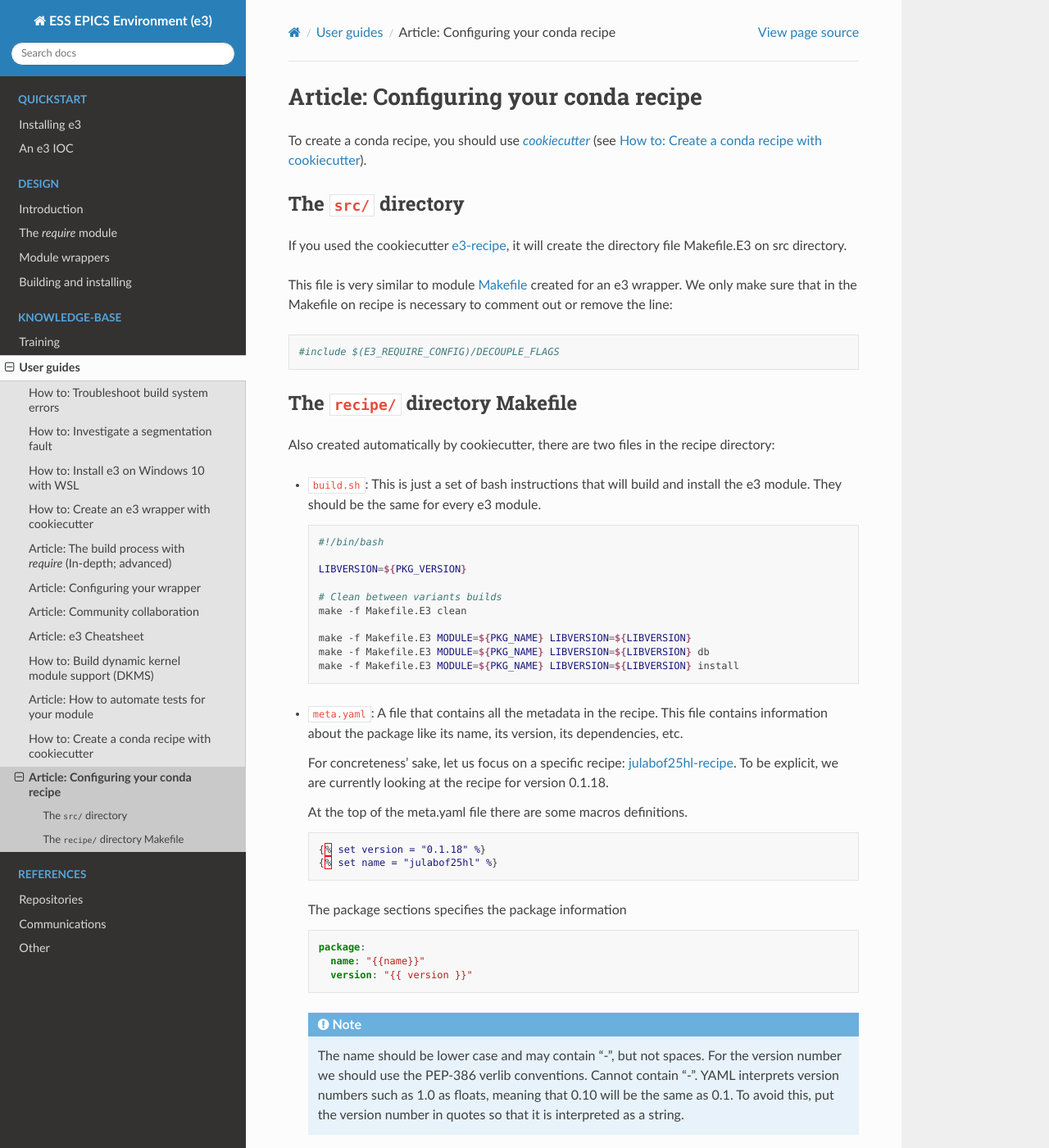
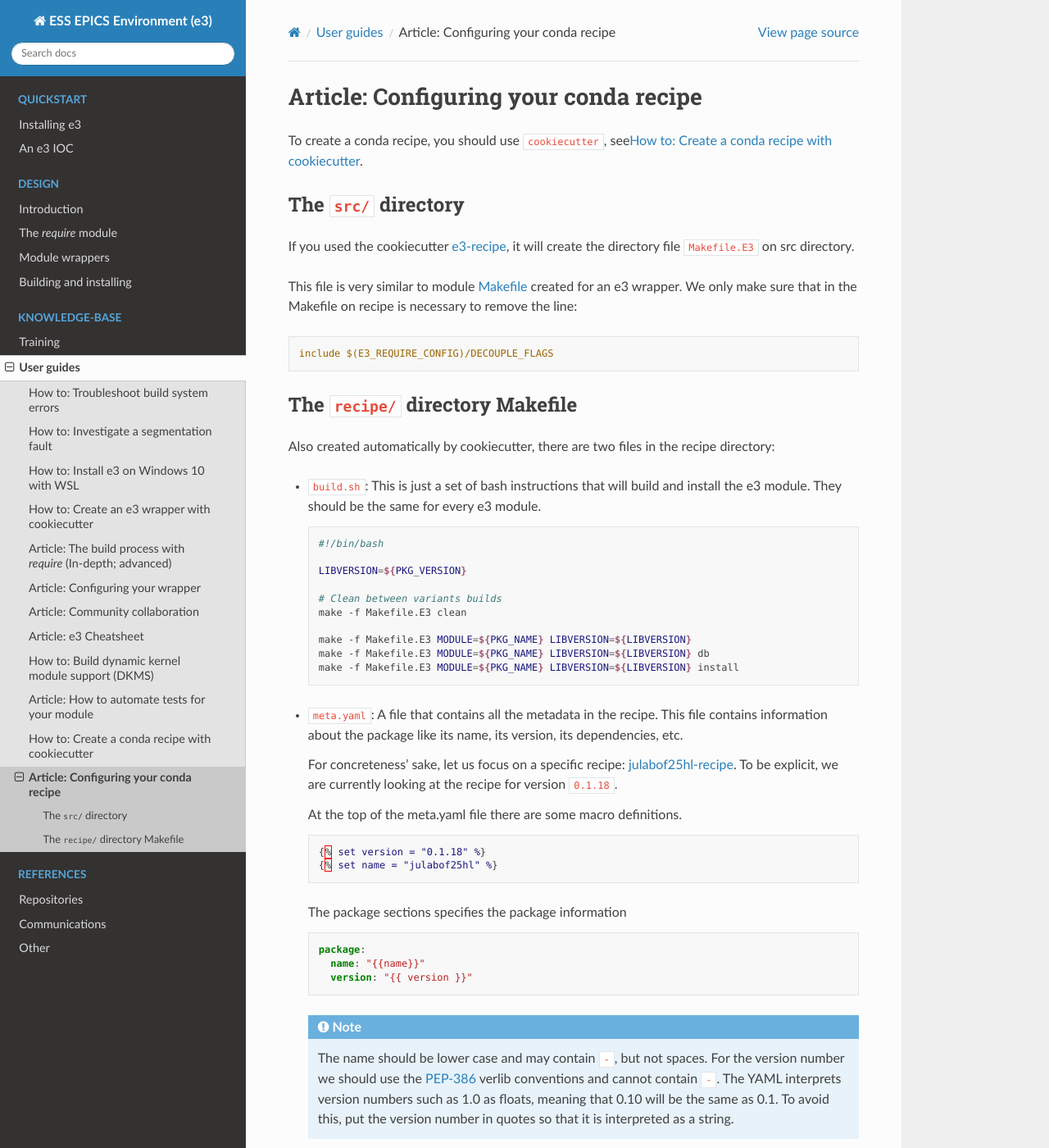
Before and after one commit to ttkorhonen/e3pages, a Sphinx documentation site: the page built from docs/kb/guide/articles/12_configure_recipe.md, in a window 1280 px wide and 1400 px high. Shown: the whole window at 82% size. Built offline with Sphinx 7.4.7 and the Read the Docs theme 2.0.0, drawn with Linux system fonts in a browser that asks for light colours.

Commit message:
add some spelling and code styling corrections.

````diff
--- a/docs/kb/guide/articles/12_configure_recipe.md
+++ b/docs/kb/guide/articles/12_configure_recipe.md
@@ -3,20 +3,19 @@
 # Article: Configuring your conda recipe
 
 To create a conda recipe, you should use
-*[cookiecutter](https://github.com/cookiecutter/cookiecutter)* (see
-{ref}`cookiecutter_recipe`).
+`cookiecutter`, see{ref}`cookiecutter_recipe`.
 
 ## The `src/` directory
 
 If you used the cookiecutter [e3-recipe](https://gitlab.esss.lu.se/ics-cookiecutter/cookiecutter-e3-recipe),
-it will create the directory file Makefile.E3 on src directory.
+it will create the directory file `Makefile.E3` on src directory.
 
 This file is very similar to module [Makefile](6_configure_wrapper.md#the-module-makefile)
 created for an e3 wrapper. We only make sure that in the Makefile on recipe
-is necessary to comment out or remove the line:
+is necessary to remove the line:
 
 ``` make
-#include $(E3_REQUIRE_CONFIG)/DECOUPLE_FLAGS
+include $(E3_REQUIRE_CONFIG)/DECOUPLE_FLAGS
 ```
 
 ## The `recipe/` directory Makefile
@@ -43,10 +42,10 @@ Also created automatically by cookiecutter, there are two files in the recipe di
   This file contains information about the package like its name,
   its version, its dependencies, etc.
 
-  For concreteness’ sake, let us focus on a specific recipe: [julabof25hl-recipe](https://gitlab.esss.lu.se/e3-recipes/julabof25hl-recipe/-/blob/master/recipe/meta.yaml).
-  To be explicit, we are currently looking at the recipe for version 0.1.18.
+  For concreteness’ sake, let us focus on a specific recipe: [julabof25hl-recipe](https://gitlab.esss.lu.se/e3-recipes/julabof25hl-recipe/-/blob/87e49dfa/recipe/meta.yaml).
+  To be explicit, we are currently looking at the recipe for version `0.1.18`.
 
-  At the top of the meta.yaml file there are some macros definitions.
+  At the top of the meta.yaml file there are some macro definitions.
 
   ``` yaml
   {% set version = "0.1.18" %}
@@ -62,11 +61,12 @@ Also created automatically by cookiecutter, there are two files in the recipe di
   ```
 
   :::{note}
-  The name should be lower case and may contain "-", but not spaces.
-  For the version number we should use the PEP-386 verlib conventions.
-  Cannot contain "-". YAML interprets version numbers such as 1.0 as floats,
-  meaning that 0.10 will be the same as 0.1. To avoid this,
-  put the version number in quotes so that it is interpreted as a string.
+  The name should be lower case and may contain `-`, but not spaces.
+  For the version number we should use the [PEP-386](https://peps.python.org/pep-0386/)
+  verlib conventions and cannot contain `-`. The YAML interprets version
+  numbers such as 1.0 as floats, meaning that 0.10 will be the same as 0.1.
+  To avoid this, put the version number in quotes so that it is interpreted
+  as a string.
   :::
 
   The source section specifies where the source code of the package is
````
Also changed, not shown: docs/design/3_wrappers.md (+9 -10 lines), docs/kb/guide/articles/11_cookiecutter_recipe.md (+13 -12 lines).
